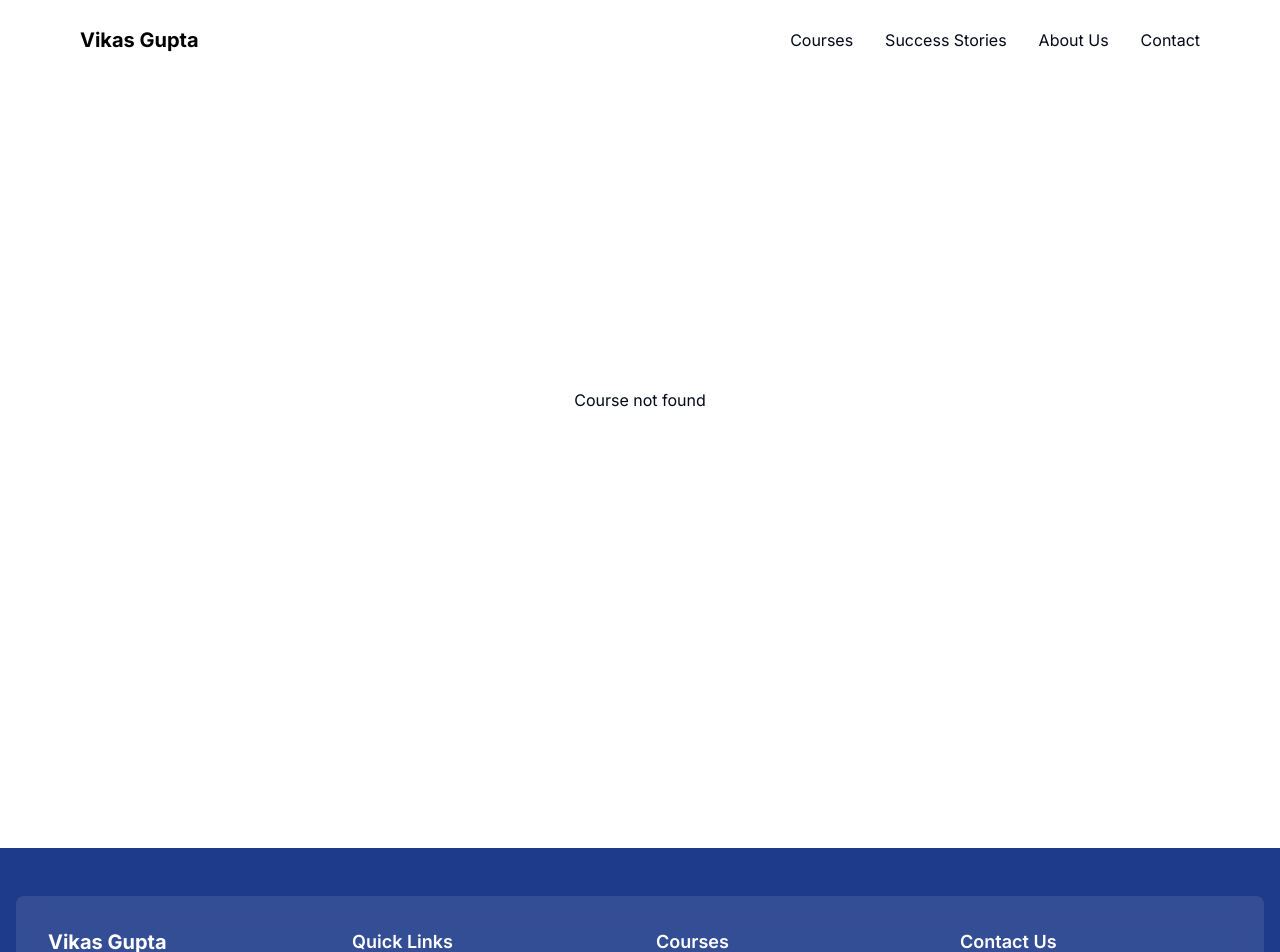
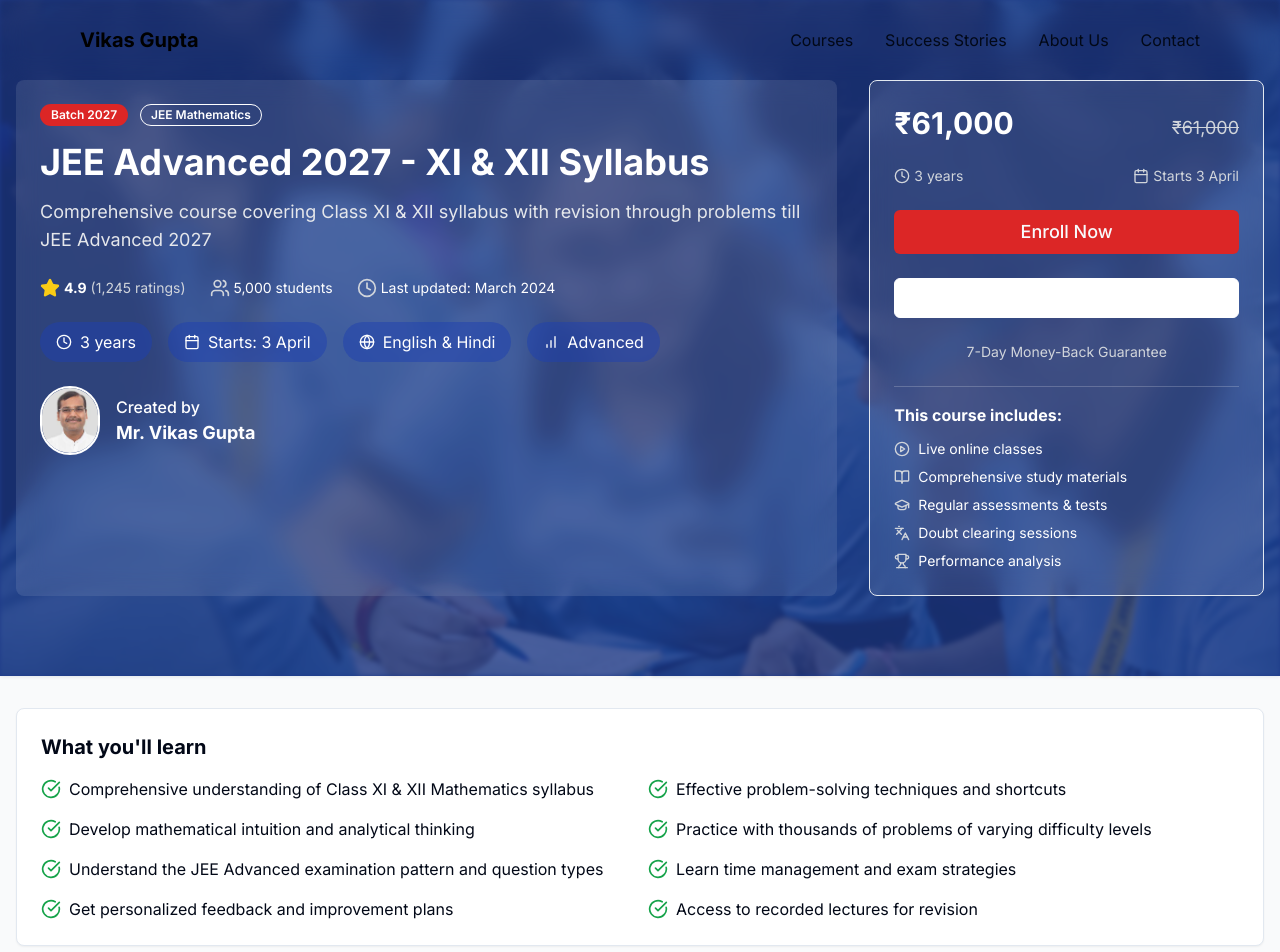
Before and after one commit to anuragsingh132200/vikasguptamath, a Next.js app: page /courses/course-xi-xii-jee-2027 in a window 1280 px wide. Shown: the top 952 px of the page. Built offline with nearby package versions, Linux system fonts and the light colour scheme.

Commit message:
recent orders

```diff
--- a/app/page.tsx
+++ b/app/page.tsx
@@ -232,7 +232,7 @@ export default function Page() {
                         <div className="flex items-center gap-2 text-sm text-gray-600">
                           <span className="font-semibold text-red-600">{testimonial.rank}</span>
                           <span>|</span>
-                          <span>JEE Advanced {testimonial.year}</span>
+                          <span>{testimonial.year}</span>
                         </div>
                         <p className="mt-2 text-sm text-gray-600">{testimonial.feedback}</p>
                       </div>
--- a/data.json
+++ b/data.json
@@ -20,58 +20,45 @@
     },
     "coursesOverview": [
       {
-        "id": "jee-advanced-maths",
-        "title": "JEE Advanced Mathematics",
-        "description": "Comprehensive course covering all JEE Advanced Mathematics topics with problem-solving techniques.",
+        "id": "course-xi-xii-jee-2027",
+        "title": "JEE Advanced 2027 - XI & XII Syllabus",
+        "description": "Comprehensive course covering Class XI & XII syllabus with revision through problems till JEE Advanced 2027.",
         "image": "https://images.unsplash.com/photo-1635070041078-e363dbe005cb?w=500&h=300&fit=crop",
-        "batch": "2025",
+        "batch": "2027",
         "tag": "Bestseller",
-        "tagColor": "bg-red-500"
+        "tagColor": "bg-red-500",
+        "fees": "Rs 61000",
+        "startDate": "3 April",
+        "endDate": "Till JEE Advanced 2027",
+        "classTimings": "9:15 pm to 11:00 pm on Monday, Wednesday and Friday in class XI and Tuesday, Thursday, Saturday in class XII",
+        "note": "No refund will be entertained in any circumstances."
       },
       {
-        "id": "jee-mains-maths",
-        "title": "JEE Mains Mathematics",
-        "description": "Complete preparation for JEE Mains Mathematics with focus on fundamentals and quick-solving methods.",
+        "id": "jee-advanced-maths-revision-2025",
+        "title": "JEE Advanced Mathematics Revision 2025",
+        "description": "Complete syllabus revision through problems till JEE Advanced 2025.",
         "image": "https://images.unsplash.com/photo-1635070041078-e363dbe005cb?w=500&h=300&fit=crop",
         "batch": "2025",
         "tag": "Popular",
-        "tagColor": "bg-blue-500"
+        "tagColor": "bg-blue-500",
+        "fees": "Rs 15000",
+        "startDate": "1 February",
+        "classTimings": "9:15 pm to 11:00 pm on Tuesday, and Saturday. After second mains: Timings will be 7:00 am to 8:45 am",
+        "note": "No refund will be entertained in any circumstances."
       },
       {
-        "id": "maths-foundation",
-        "title": "Mathematics Foundation",
-        "description": "Build strong mathematical fundamentals for Class 11-12 students preparing for competitive exams.",
+        "id": "course-xii-jee-2026",
+        "title": "JEE Advanced 2026 - XII Syllabus",
+        "description": "XII class syllabus and revision through problems till JEE Advanced 2026.",
         "image": "https://images.unsplash.com/photo-1635070041078-e363dbe005cb?w=500&h=300&fit=crop",
-        "batch": "2025",
+        "batch": "2026",
         "tag": "New",
-        "tagColor": "bg-green-500"
-      },
-      {
-        "id": "maths-crash-course",
-        "title": "Mathematics Crash Course",
-        "description": "Intensive 2-month crash course for last-minute JEE preparation with focus on high-weightage topics.",
-        "image": "https://images.unsplash.com/photo-1635070041078-e363dbe005cb?w=500&h=300&fit=crop",
-        "batch": "2025",
-        "tag": "Limited Seats",
-        "tagColor": "bg-yellow-500"
-      },
-      {
-        "id": "maths-problem-solving",
-        "title": "Advanced Problem Solving",
-        "description": "Master complex mathematical problems with advanced techniques and shortcuts.",
-        "image": "https://images.unsplash.com/photo-1635070041078-e363dbe005cb?w=500&h=300&fit=crop",
-        "batch": "2025",
-        "tag": "Advanced",
-        "tagColor": "bg-purple-500"
-      },
-      {
-        "id": "maths-olympiad",
-        "title": "Mathematics Olympiad",
-        "description": "Specialized training for Mathematics Olympiad and other competitive mathematics examinations.",
-        "image": "https://images.unsplash.com/photo-1635070041078-e363dbe005cb?w=500&h=300&fit=crop",
-        "batch": "2025",
-        "tag": "Special",
-        "tagColor": "bg-indigo-500"
+        "tagColor": "bg-green-500",
+        "fees": "Rs 32500",
+        "startDate": "January beginning (date not finalised yet)",
+        "endDate": "Till JEE Advanced 2026",
+        "classTimings": "9:15 pm to 11:00 pm",
+        "note": "No refund will be entertained in any circumstances."
       }
     ],
     "testSeries": [
@@ -176,31 +163,31 @@
     ],
     "testimonials": [
       {
-        "id": "hBh_CC5y8-s",
-        "name": "Rahul Sharma",
-        "rank": "AIR 45",
-        "year": "2023",
-        "feedback": "Vikas Gupta's mathematics teaching methodology helped me tackle the toughest problems with ease.",
-        "video": "oYmcMLkj3co",
-        "title": "How I Cracked JEE Advanced"
-      },
-      {
         "id": "0PAMqxFIn-U",
-        "name": "Priya Patel",
-        "rank": "AIR 78",
-        "year": "2023",
+        "name": "Deshank Pratap Singh",
+        "rank": "AIR 22",
+        "year": "JEE Advanced 2024",
         "feedback": "Mr. Gupta's unique approach to mathematics made complex topics simple to understand.",
         "video": "waSfjxKuzB0",
         "title": "My Journey to IIT Bombay"
       },
       {
         "id": "YN7BdC3r_vU",
-        "name": "Amit Kumar",
-        "rank": "AIR 120",
-        "year": "2023",
+        "name": " Mohak Singh Rana",
+        "rank": "AIR 165",
+        "year": "JEE Advanced 2024",
         "feedback": "The problem-solving techniques I learned at Vikas Gupta were game-changers for my JEE preparation.",
-        "video": "XkcroxE8ifs",
+        "video": "L6z76MhX3YA",
         "title": "Success Story: From Average to AIR 120"
+      },
+      {
+        "id": "hBh_CC5y8-s",
+        "name": "Pallav Kamad",
+        "rank": "AIR 188",
+        "year": "JEE MAINS 2023",
+        "feedback": "Vikas Gupta's mathematics teaching methodology helped me tackle the toughest problems with ease.",
+        "video": "oYmcMLkj3co",
+        "title": "How I Cracked JEE Main"
       }
     ],
     "faqs": [
@@ -239,25 +226,25 @@
     ]
   },
   "courseDetails": {
-    "jee-advanced-maths": {
-      "title": "JEE Advanced Mathematics",
-      "subtitle": "Comprehensive course covering all JEE Advanced Mathematics topics with problem-solving techniques",
+    "jee-advanced-maths-revision": {
+      "title": "JEE Advanced Mathematics Rrvision",
+      "subtitle": "Complete Syllabus Revision through problems till JEE advanced 2025",
       "batch": "2025",
       "rating": 4.9,
       "reviews": 1245,
       "students": 5000,
-      "price": 25000,
-      "originalPrice": 30000,
+      "price": 15000,
+      "originalPrice": 15000,
       "duration": "12 months",
-      "classes": "5 classes per week, 2 hours each",
-      "startDate": "June 15, 2024",
+      "classes": "9:15 pm to 11:00 pm on Tuesday, and Saturday",
+      "startDate": "1 February,2025",
       "language": "English & Hindi",
       "level": "Advanced",
       "instructor": {
         "name": "Mr. Vikas Gupta",
         "title": "Mathematics Expert & Founder of Vibrant Academy",
         "image": "/VGSir.jpg",
-        "experience": "15+ years",
+        "experience": "20+ years",
         "students": 25000,
         "selections": 1200,
         "toppers": 120
@@ -627,6 +614,227 @@
           "answer": "Yes, we offer merit-based scholarships based on performance in our selection test or previous academic achievements."
         }
       ]
+    },
+    "course-xi-xii-jee-2027": {
+      "title": "JEE Advanced 2027 - XI & XII Syllabus",
+      "subtitle": "Comprehensive course covering Class XI & XII syllabus with revision through problems till JEE Advanced 2027",
+      "batch": "2027",
+      "rating": 4.9,
+      "reviews": 1245,
+      "students": 5000,
+      "price": 61000,
+      "originalPrice": 61000,
+      "duration": "3 years",
+      "classes": "9:15 pm to 11:00 pm on Monday, Wednesday and Friday in class XI and Tuesday, Thursday, Saturday in class XII",
+      "startDate": "3 April",
+      "endDate": "Till JEE Advanced 2027",
+      "language": "English & Hindi",
+      "level": "Advanced",
+      "instructor": {
+        "name": "Mr. Vikas Gupta",
+        "title": "Mathematics Expert & Founder of Vibrant Academy",
+        "image": "/VGSir.jpg",
+        "experience": "20+ years",
+        "students": 25000,
+        "selections": 1200,
+        "toppers": 120
+      },
+      "whatYouWillLearn": [
+        "Comprehensive understanding of Class XI & XII Mathematics syllabus",
+        "Effective problem-solving techniques and shortcuts",
+        "Develop mathematical intuition and analytical thinking",
+        "Practice with thousands of problems of varying difficulty levels",
+        "Understand the JEE Advanced examination pattern and question types",
+        "Learn time management and exam strategies",
+        "Get personalized feedback and improvement plans",
+        "Access to recorded lectures for revision"
+      ],
+      "features": [
+        "Comprehensive study material and notes",
+        "Daily practice problems with solutions",
+        "Weekly tests and assessments",
+        "Doubt clearing sessions",
+        "One-on-one mentoring",
+        "Performance tracking and analysis",
+        "Parent-teacher meetings",
+        "Recorded lectures for revision"
+      ],
+      "note": "No refund will be entertained in any circumstances.",
+      "requirements": [
+        "Strong foundation in Class 11-12 Mathematics",
+        "Dedication to regular practice and problem-solving",
+        "Commitment to completing assignments and tests",
+        "Basic understanding of algebraic manipulations"
+      ],
+      "faqs": [
+        {
+          "question": "Is this course suitable for JEE Mains preparation as well?",
+          "answer": "Yes, this course covers all topics required for both JEE Advanced and JEE Mains Mathematics. The concepts and problem-solving techniques will help you excel in both examinations."
+        },
+        {
+          "question": "What is the batch size?",
+          "answer": "We maintain a small batch size of maximum 30 students to ensure personalized attention and effective learning."
+        },
+        {
+          "question": "Are there any prerequisites for joining this course?",
+          "answer": "Students should have a basic understanding of Class 11-12 Mathematics concepts. A selection test will be conducted to assess the current level of understanding."
+        },
+        {
+          "question": "How many hours of study are recommended daily?",
+          "answer": "Apart from the regular classes, we recommend at least 2-3 hours of self-study and practice daily for optimal results."
+        },
+        {
+          "question": "Is there a refund policy?",
+          "answer": "Yes, we offer a 7-day refund policy if you're not satisfied with the course. Terms and conditions apply."
+        }
+      ]
+    },
+    "jee-advanced-maths-revision-2025": {
+      "title": "JEE Advanced Mathematics Revision 2025",
+      "subtitle": "Complete Syllabus Revision through problems till JEE Advanced 2025",
+      "batch": "2025",
+      "rating": 4.9,
+      "reviews": 1245,
+      "students": 5000,
+      "price": 15000,
+      "originalPrice": 15000,
+      "duration": "12 months",
+      "classes": "9:15 pm to 11:00 pm on Tuesday, and Saturday. After second mains: Timings will be 7:00 am to 8:45 am",
+      "startDate": "1 February",
+      "language": "English & Hindi",
+      "level": "Advanced",
+      "instructor": {
+        "name": "Mr. Vikas Gupta",
+        "title": "Mathematics Expert & Founder of Vibrant Academy",
+        "image": "/VGSir.jpg",
+        "experience": "20+ years",
+        "students": 25000,
+        "selections": 1200,
+        "toppers": 120
+      },
+      "whatYouWillLearn": [
+        "Complete syllabus revision through problems till JEE Advanced 2025",
+        "Effective problem-solving techniques and shortcuts",
+        "Develop mathematical intuition and analytical thinking",
+        "Practice with thousands of problems of varying difficulty levels",
+        "Understand the JEE Advanced examination pattern and question types",
+        "Learn time management and exam strategies",
+        "Get personalized feedback and improvement plans",
+        "Access to recorded lectures for revision"
+      ],
+      "features": [
+        "Comprehensive study material and notes",
+        "Daily practice problems with solutions",
+        "Weekly tests and assessments",
+        "Doubt clearing sessions",
+        "One-on-one mentoring",
+        "Performance tracking and analysis",
+        "Parent-teacher meetings",
+        "Recorded lectures for revision"
+      ],
+      "note": "No refund will be entertained in any circumstances.",
+      "requirements": [
+        "Strong foundation in Class 11-12 Mathematics",
+        "Dedication to regular practice and problem-solving",
+        "Commitment to completing assignments and tests",
+        "Basic understanding of algebraic manipulations"
+      ],
+      "faqs": [
+        {
+          "question": "Is this course suitable for JEE Mains preparation as well?",
+          "answer": "Yes, this course covers all topics required for both JEE Advanced and JEE Mains Mathematics. The concepts and problem-solving techniques will help you excel in both examinations."
+        },
+        {
+          "question": "What is the batch size?",
+          "answer": "We maintain a small batch size of maximum 30 students to ensure personalized attention and effective learning."
+        },
+        {
+          "question": "Are there any prerequisites for joining this course?",
+          "answer": "Students should have a basic understanding of Class 11-12 Mathematics concepts. A selection test will be conducted to assess the current level of understanding."
+        },
+        {
+          "question": "How many hours of study are recommended daily?",
+          "answer": "Apart from the regular classes, we recommend at least 2-3 hours of self-study and practice daily for optimal results."
+        },
+        {
+          "question": "Is there a refund policy?",
+          "answer": "Yes, we offer a 7-day refund policy if you're not satisfied with the course. Terms and conditions apply."
+        }
+      ]
+    },
+    "course-xii-jee-2026": {
+      "title": "JEE Advanced 2026 - XII Syllabus",
+      "subtitle": "XII class syllabus and revision through problems till JEE Advanced 2026",
+      "batch": "2026",
+      "rating": 4.9,
+      "reviews": 1245,
+      "students": 5000,
+      "price": 32500,
+      "originalPrice": 32500,
+      "duration": "2 years",
+      "classes": "9:15 pm to 11:00 pm",
+      "startDate": "January beginning (date not finalised yet)",
+      "endDate": "Till JEE Advanced 2026",
+      "language": "English & Hindi",
+      "level": "Advanced",
+      "instructor": {
+        "name": "Mr. Vikas Gupta",
+        "title": "Mathematics Expert & Founder of Vibrant Academy",
+        "image": "/VGSir.jpg",
+        "experience": "20+ years",
+        "students": 25000,
+        "selections": 1200,
+        "toppers": 120
+      },
+      "whatYouWillLearn": [
+        "Complete understanding of Class XII Mathematics syllabus",
+        "Effective problem-solving techniques and shortcuts",
+        "Develop mathematical intuition and analytical thinking",
+        "Practice with thousands of problems of varying difficulty levels",
+        "Understand the JEE Advanced examination pattern and question types",
+        "Learn time management and exam strategies",
+        "Get personalized feedback and improvement plans",
+        "Access to recorded lectures for revision"
+      ],
+      "features": [
+        "Comprehensive study material and notes",
+        "Daily practice problems with solutions",
+        "Weekly tests and assessments",
+        "Doubt clearing sessions",
+        "One-on-one mentoring",
+        "Performance tracking and analysis",
+        "Parent-teacher meetings",
+        "Recorded lectures for revision"
+      ],
+      "note": "No refund will be entertained in any circumstances.",
+      "requirements": [
+        "Strong foundation in Class 11-12 Mathematics",
+        "Dedication to regular practice and problem-solving",
+        "Commitment to completing assignments and tests",
+        "Basic understanding of algebraic manipulations"
+      ],
+      "faqs": [
+        {
+          "question": "Is this course suitable for JEE Mains preparation as well?",
+          "answer": "Yes, this course covers all topics required for both JEE Advanced and JEE Mains Mathematics. The concepts and problem-solving techniques will help you excel in both examinations."
+        },
+        {
+          "question": "What is the batch size?",
+          "answer": "We maintain a small batch size of maximum 30 students to ensure personalized attention and effective learning."
+        },
+        {
+          "question": "Are there any prerequisites for joining this course?",
+          "answer": "Students should have a basic understanding of Class 11-12 Mathematics concepts. A selection test will be conducted to assess the current level of understanding."
+        },
+        {
+          "question": "How many hours of study are recommended daily?",
+          "answer": "Apart from the regular classes, we recommend at least 2-3 hours of self-study and practice daily for optimal results."
+        },
+        {
+          "question": "Is there a refund policy?",
+          "answer": "Yes, we offer a 7-day refund policy if you're not satisfied with the course. Terms and conditions apply."
+        }
+      ]
     }
   }
 }
```
